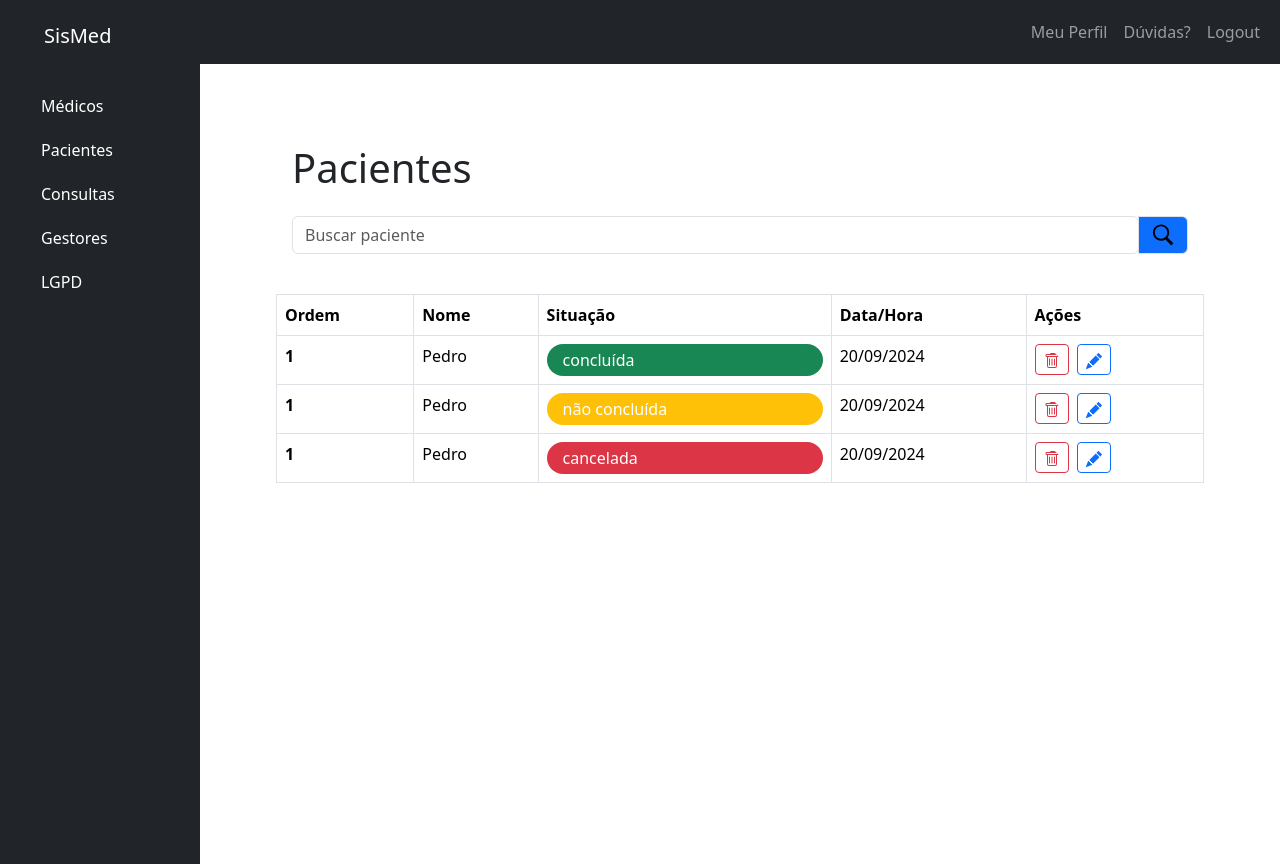
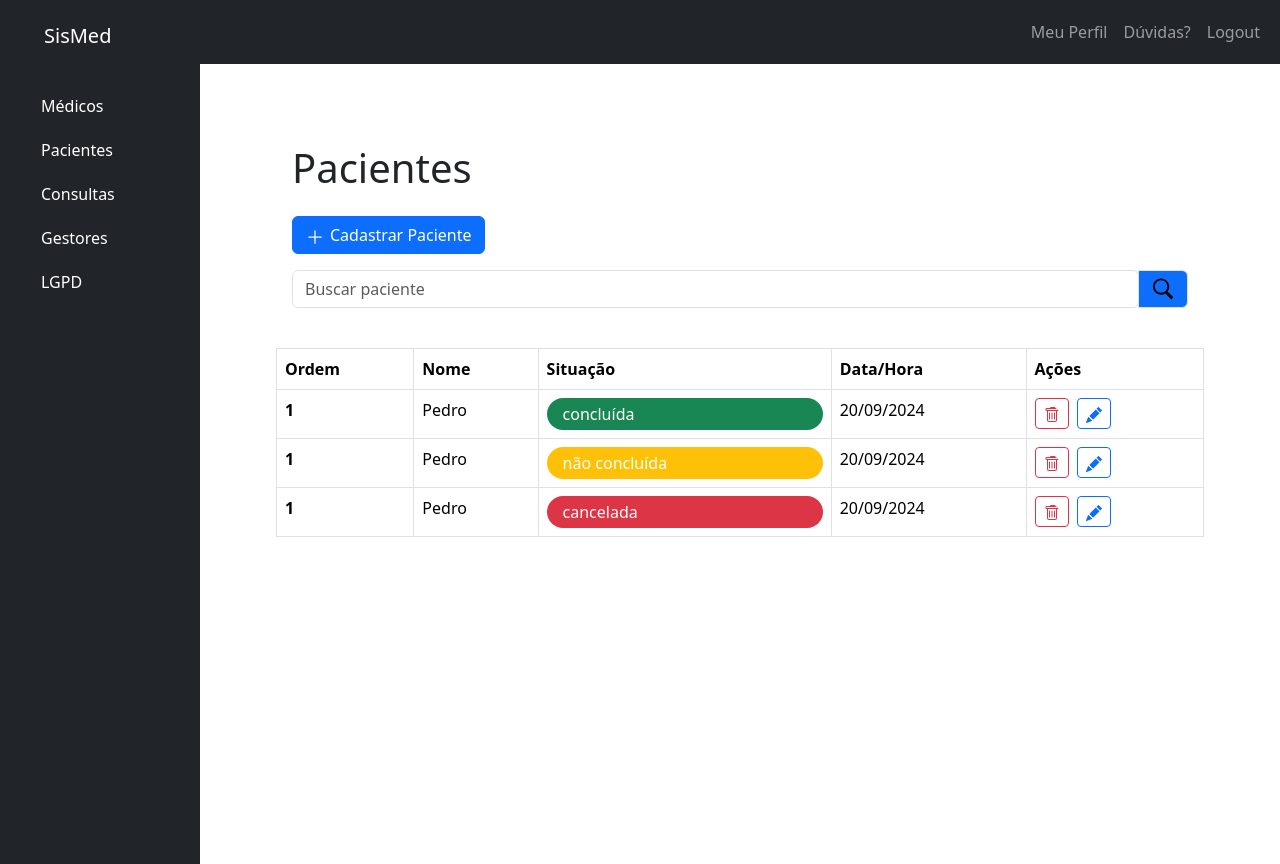
Before and after one commit to pedrogones/sismed, an Angular app: page /pacientes in a window 1280 px wide. Built offline with nearby package versions, Linux system fonts and the light colour scheme.

Commit message:
add create page

```diff
--- a/src/app/app.routes.ts
+++ b/src/app/app.routes.ts
@@ -20,6 +20,7 @@ export const routes: Routes = [
       { path: 'consultas', component: ConsultasComponent },
       { path: 'pacientes', component: PacientesComponent },
       { path: 'pacientes/edit', component: EditPacienteComponent },
+      { path: 'pacientes/create', component: RegisterPacienteComponent },
 
       { path: 'medicos', component: MedicosComponent }
     ]
--- a/src/app/pacientes/edit-paciente/edit-paciente.component.html
+++ b/src/app/pacientes/edit-paciente/edit-paciente.component.html
@@ -43,7 +43,7 @@
           <div class="col-lg-12 d-flex mt-4 justify-content-center gap-3">
             <div class="col-md-3 mb-3">
               <div class="form-check form-switch">
-                <input class="form-check-input" type="checkbox" role="switch" id="flexSwitchCheckDefault1">
+                <input class="form-check-input" type="checkbox" checked disabled role="switch" id="flexSwitchCheckDefault1">
                 <label class="form-check-label" value="plan1" for="flexSwitchCheckDefault1">Possui plano</label>
               </div>
             </div>
--- a/src/app/pacientes/pacientes.component.html
+++ b/src/app/pacientes/pacientes.component.html
@@ -3,6 +3,13 @@
 
     <div class="bg-body mb-4 p-3 rounded">
       <h1 class="mb-4">Pacientes</h1>
+      <a href="pacientes/edit" class="mb-3 btn-primary btn-xs btn btn-create float-right b" data-toggle="tooltip" data-placement="bottom"
+         title="Cadastrar Paciente"><i class="fas fa-plus"></i>
+         <svg xmlns="http://www.w3.org/2000/svg" fill="none" viewBox="0 0 24 24" stroke-width="1.5"  stroke="currentColor" style="margin-right: 5px;"  width="20" height="20" class="size-1">
+          <path stroke-linecap="round" stroke-linejoin="round" d="M12 4.5v15m7.5-7.5h-15" />
+        </svg>
+        <span class="d-none d-lg-inline ml-2">Cadastrar Paciente</span>
+      </a>
       <div class="d-none d-md-flex input-group w-auto my-auto">
         <input autocomplete="off" type="search" class="form-control rounded" placeholder="Buscar paciente" style="min-width: 225px" />
         <button (click)="search()" class="bg-primary input-group-text text-white border">
```
